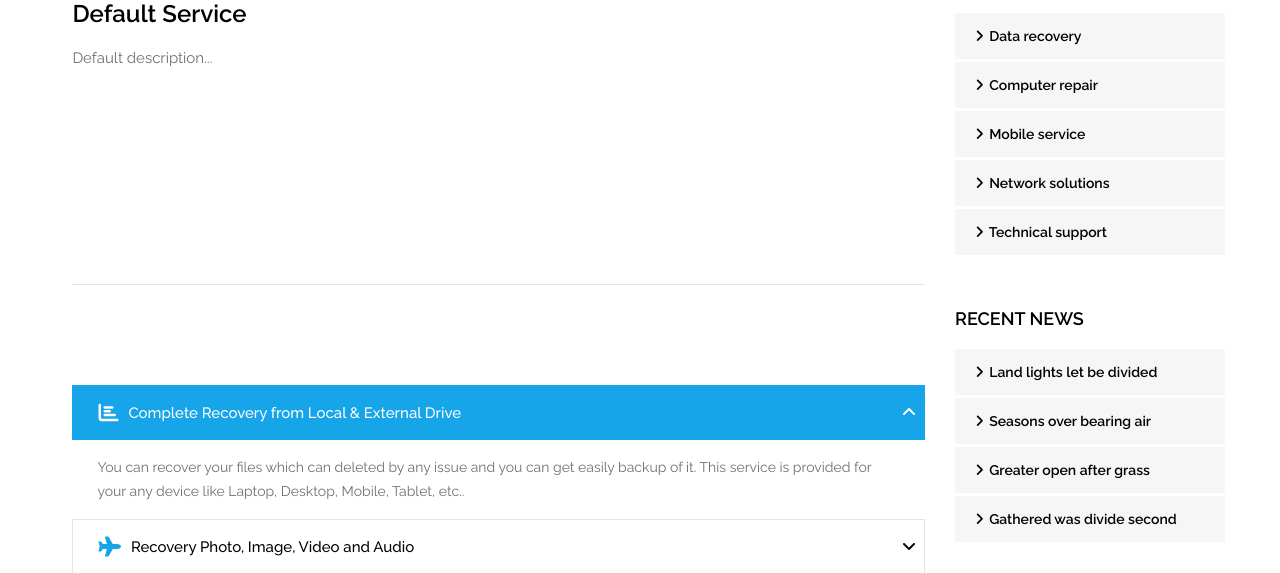
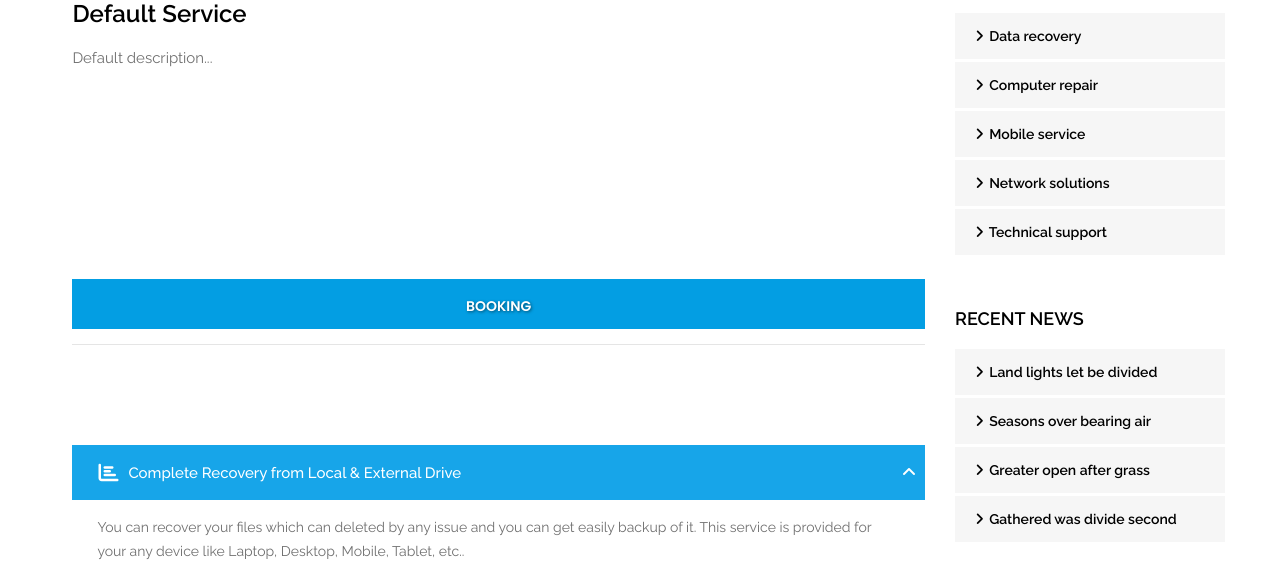
Before and after one commit to UtsavDungrani/RCInfotech, a PHP site: page /RCInfotech/service_display.php in a window 1280 px wide. Shown: the part 1071-1644 px from the top of the page. Run offline with PHP 8.4, Linux system fonts and the light colour scheme; data that the repository does not hold is empty.

Commit message:
Initial commit

```diff
--- a/service_display.php
+++ b/service_display.php
@@ -207,6 +207,10 @@ $conn->close();
       margin-right: 10px;
     }
 
+    .btn_booking {
+      width: 100%;
+    }
+
     @media only screen and (max-width: 767px) {
       .grp_btn {
         margin-bottom: 10px !important;
@@ -342,6 +346,9 @@ $conn->close();
                   <p id="service_description">
                     <?php echo nl2br(htmlspecialchars($serviceDescription)); ?>
                   </p>
+                </div>
+                <div class="text-center">
+                  <a class="btn sqaure_bt btn_booking" href="make_appointment.php">Booking</a>
                 </div>
                 <hr class="hr" />
               </div>
```
